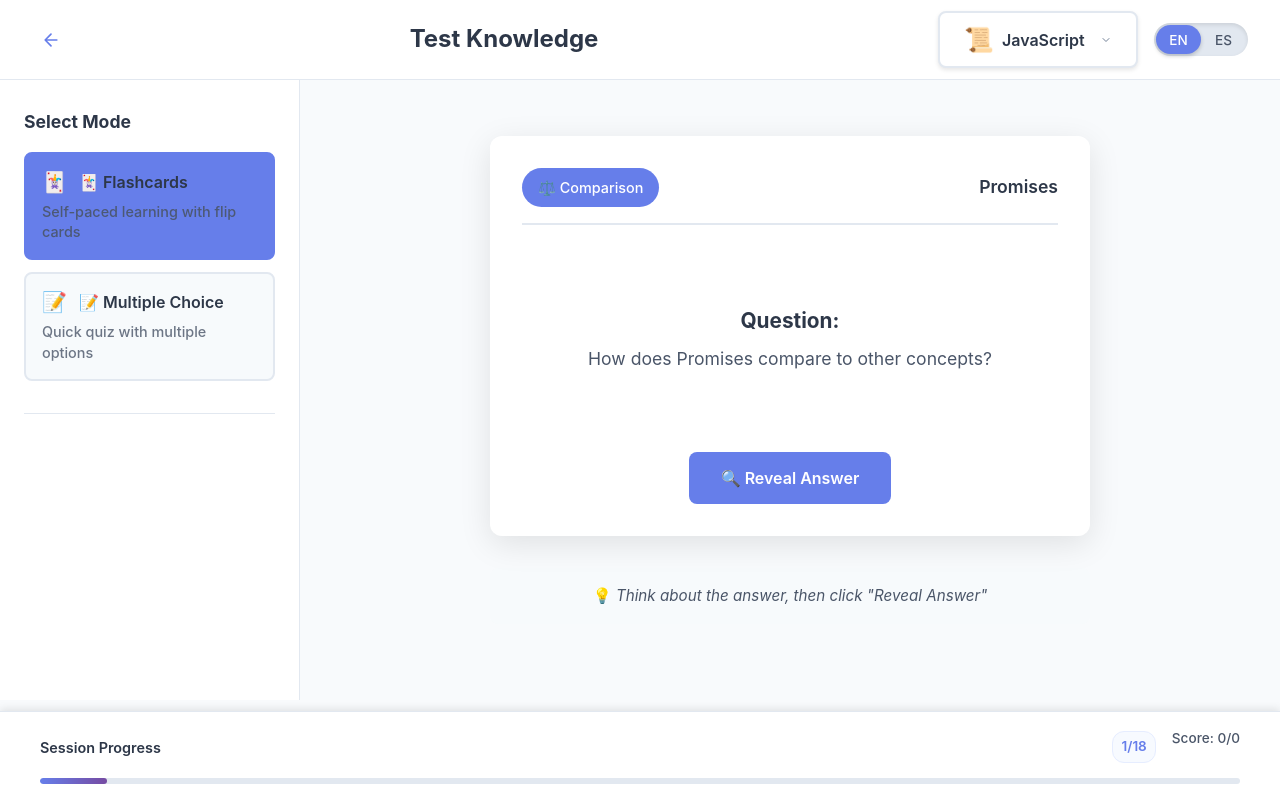
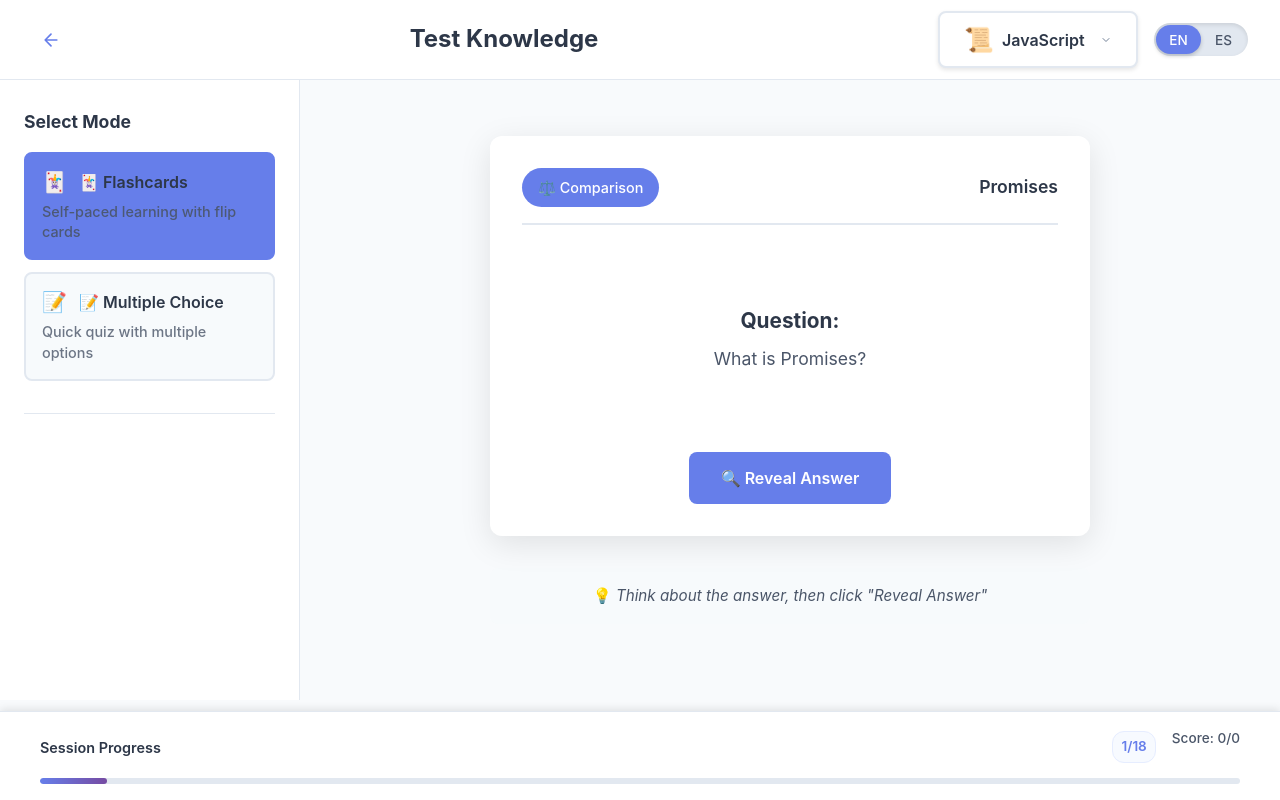
Before and after one commit to silvanatrabalon/learning, a React (Vite) app: page /learning/test-knowledge in a window 1280 px wide. Built offline with nearby package versions, Linux system fonts and the light colour scheme.

Commit message:
fix: quessiton

```diff
--- a/src/components/FlashCard.jsx
+++ b/src/components/FlashCard.jsx
@@ -30,13 +30,13 @@ function FlashCard({ card, showAnswer, onShowAnswer, onAnswer, language = 'en' }
       }
     }
 
-    return questions[language][card.type] || questions.en[card.type]
+    return questions[language][card.cardType || 'description'] || questions.en[card.cardType || 'description']
   }
 
   const getAnswer = () => {
-    if (card.type === 'description') {
+    if (card.cardType === 'description') {
       return card.description
-    } else if (card.type === 'comparison') {
+    } else if (card.cardType === 'comparison') {
       return card.comparison
     }
     return card.description
@@ -79,7 +79,7 @@ function FlashCard({ card, showAnswer, onShowAnswer, onAnswer, language = 'en' }
         <div className="flashcard-front">
           <div className="card-header">
             <span className="card-type">
-              {card.type === 'description' ? texts.definition : texts.comparison}
+              {card.cardType === 'description' ? texts.definition : texts.comparison}
             </span>
             <span className="card-topic">{card.concept}</span>
           </div>
@@ -99,7 +99,7 @@ function FlashCard({ card, showAnswer, onShowAnswer, onAnswer, language = 'en' }
         <div className="flashcard-back">
           <div className="card-header">
             <span className="card-type">
-              {card.type === 'description' ? texts.definition : texts.comparison}
+              {card.cardType === 'description' ? texts.definition : texts.comparison}
             </span>
             <span className="card-topic">{card.concept}</span>
           </div>
--- a/src/pages/MixedTopicsQuiz.jsx
+++ b/src/pages/MixedTopicsQuiz.jsx
@@ -386,7 +386,7 @@ function MixedTopicsQuiz() {
               <FlashCard
                 card={currentQuestion}
                 showAnswer={showAnswer}
-                onReveal={handleRevealAnswer}
+                onShowAnswer={handleRevealAnswer}
                 onAnswer={handleAnswer}
                 language={language}
               />
```
